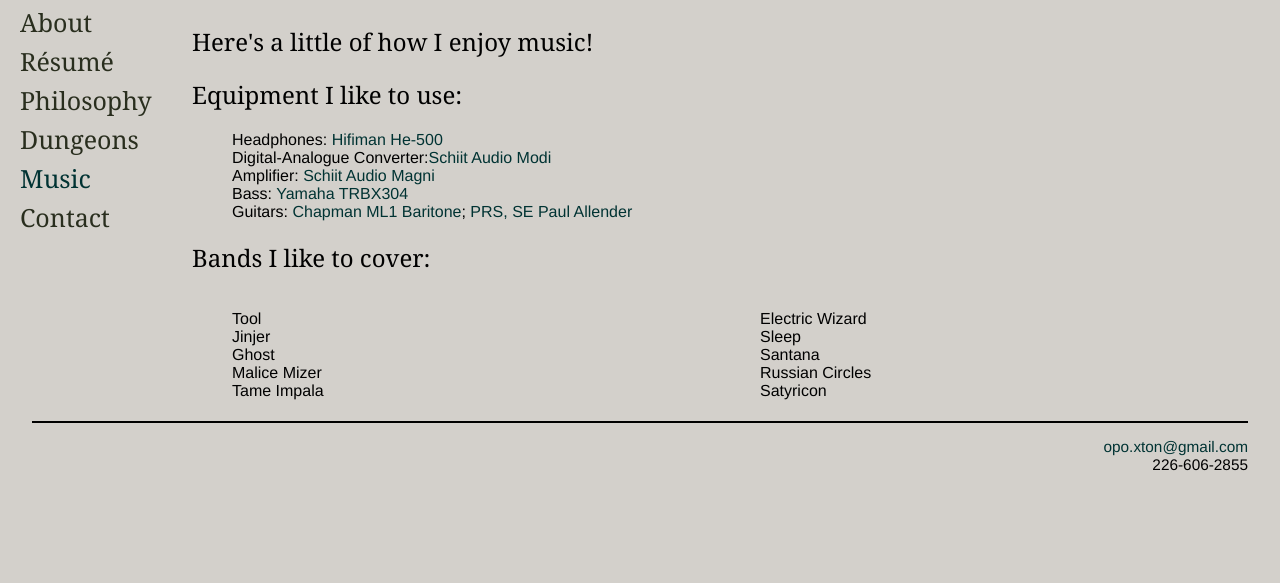
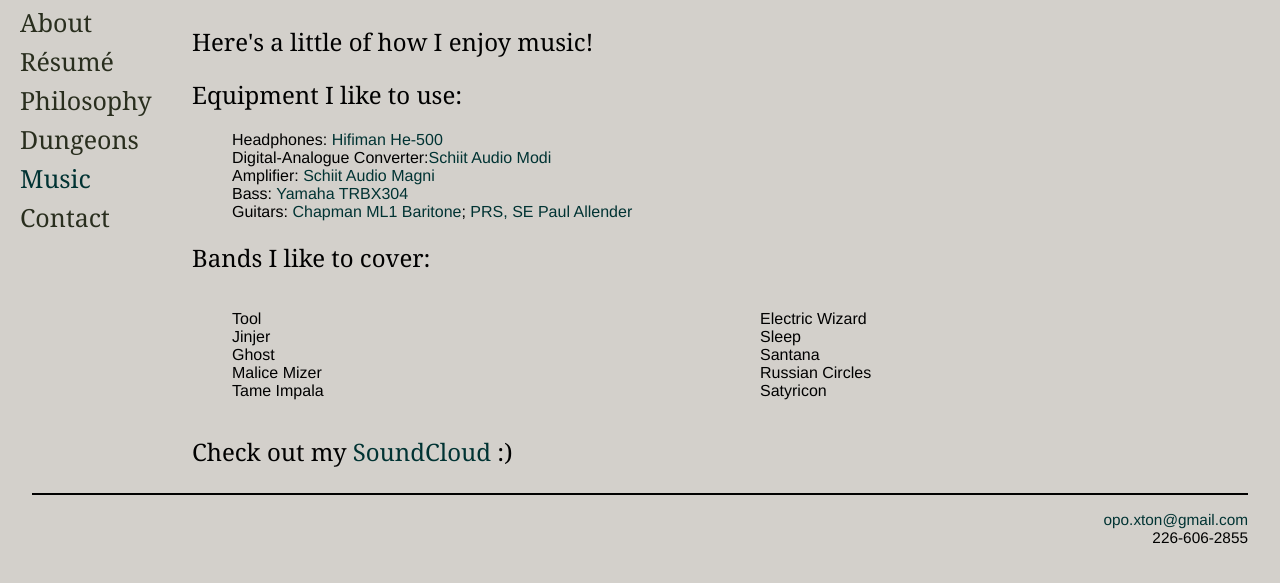
Before and after one commit to allofher/allofher.github.io, a Jekyll site: the page built from music/index.html, in a window 1280 px wide. Shown: the top 583 px of the page. Built offline with Jekyll 4.4.1, drawn with Linux system fonts in a browser that asks for light colours.

Commit message:
file change and soundcloud

```diff
--- a/DnD/index.html
+++ b/DnD/index.html
@@ -9,7 +9,7 @@
   <div class="gap-20"></div>
 </div>
 
-<button class="accordion"><img src="/files/neochina.jpg" width=100%; height=150px;></button>
+<button class="accordion"><img src="/files/neochina1.jpg" width=100%; height=150px;></button>
 <div class="panel">
   <ul>
     <li><a href="somewhere">item 1</a></li>
@@ -27,4 +27,5 @@
   <p>Lorem ipsum...</p>
 </div>
 
-<script src="js/responsiveaccordian.js"></script>
+<script type="text/javascript" src="js/responsiveaccordian.js"></script>
+<!-- type addition maybe not needed? -->
--- a/music/index.html
+++ b/music/index.html
@@ -33,6 +33,7 @@
         </ul>
       </div>
     </div>
+    <h2>Check out my <a href="https://soundcloud.com/oliver-oxton/tracks">SoundCloud</a> :)</h2>
 </div>
 
 <!-- keeping this just as an example for the future in case I decide to reintroduce the idea to the site -->
```
Also changed, not shown: files/neochina1.jpg (added).
